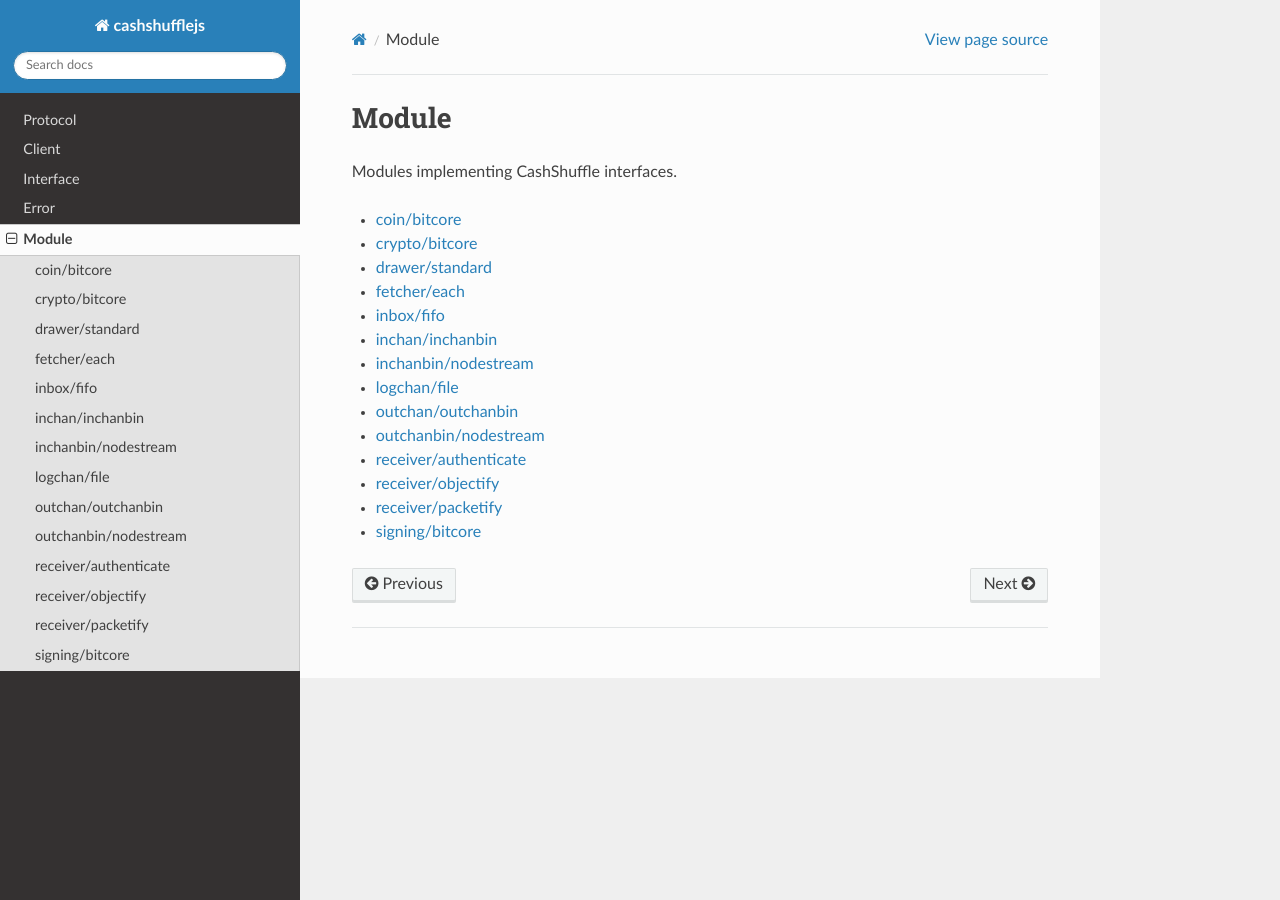
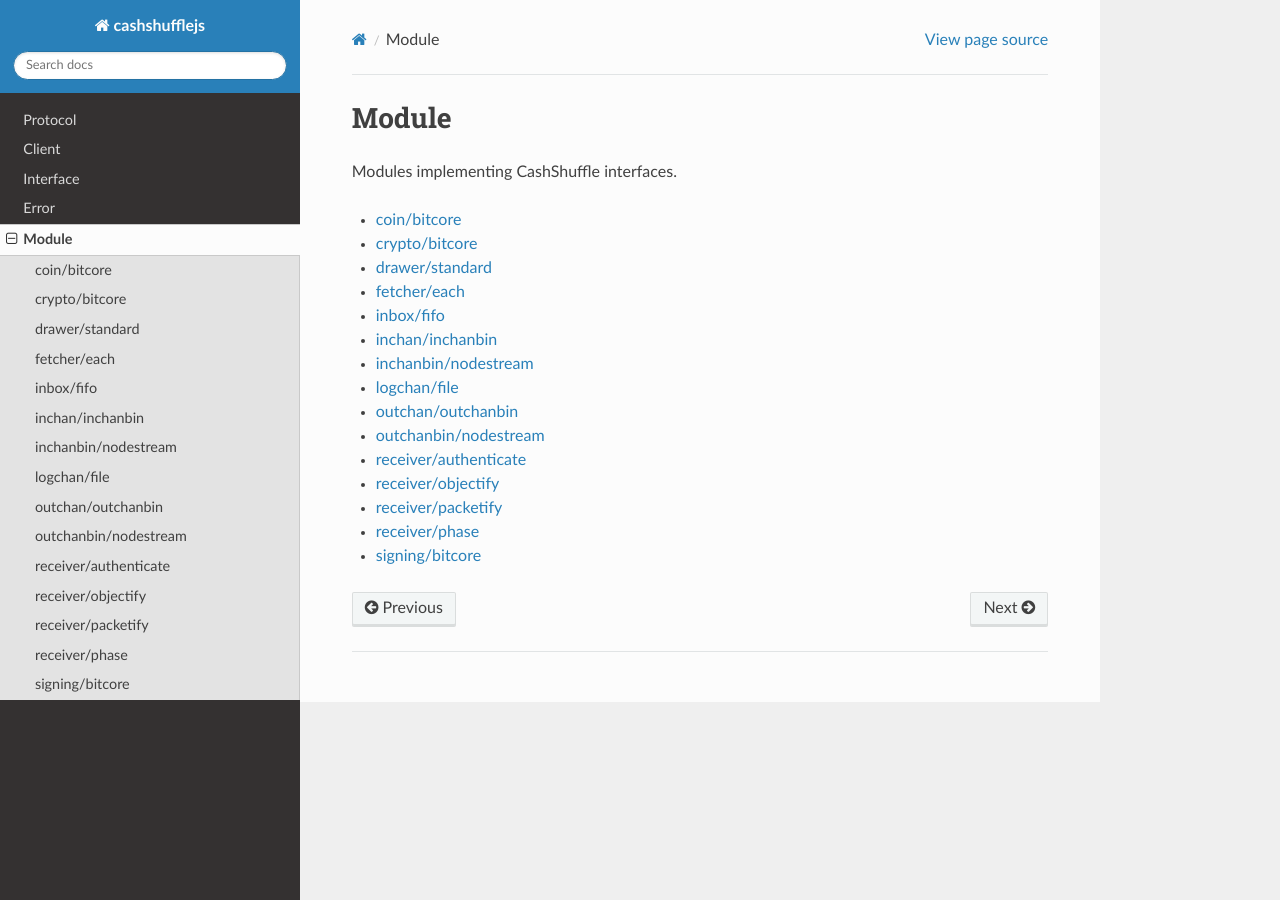
Before and after one commit to bookmoons/cashshufflejs, a Sphinx documentation site: the page built from doc/module.rst, in a window 1280 px wide. Built offline with Sphinx 7.4.7 and the Read the Docs theme 2.0.0, drawn with Linux system fonts in a browser that asks for light colours.

Commit message:
doc: Add receiver/phase

```diff
--- a/doc/module.rst
+++ b/doc/module.rst
@@ -17,4 +17,5 @@
    module/receiver/authenticate
    module/receiver/objectify
    module/receiver/packetify
+   module/receiver/phase
    module/signing/bitcore
--- /dev/null
+++ b/doc/module/receiver/phase.rst
@@ -0,0 +1,5 @@
+receiver/phase
+--------------
+
+.. automodule:: receiver/phase
+   :members:
```
